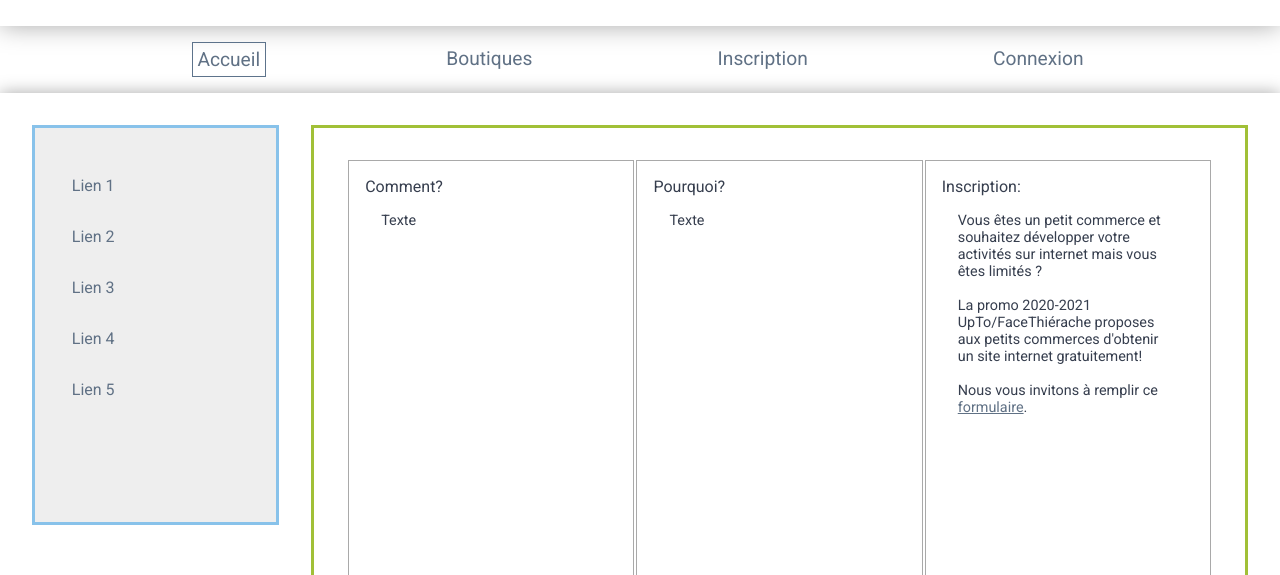
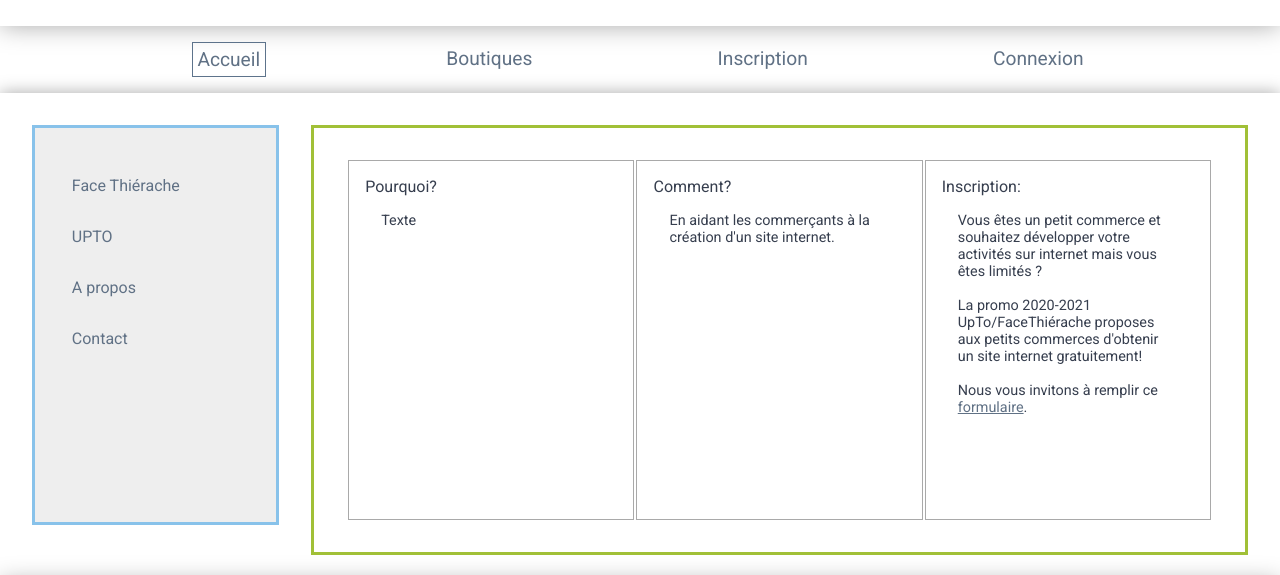
Before and after one commit to ShyroVO/Idee-Site-Fourmies-Commerces, a plain HTML site: page index.html in a window 1280 px wide. Shown: the part 134-709 px from the top of the page. Drawn offline with Linux system fonts and the light colour scheme.

Commit message:
Ajout page contact

```diff
--- a/index.html
+++ b/index.html
@@ -37,19 +37,16 @@
                 <div class="contenuesA">
                     <aside>
                         <div>
-                            <a href="#" title="Lien 1">Lien 1</a>
+                            <a href="#" title="Face Thiérache">Face Thiérache</a>
                         </div>
                         <div>
-                            <a href="#" title="Lien 2">Lien 2</a>
+                            <a href="#" title="UPTO">UPTO</a>
                         </div>
                         <div>
-                            <a href="#" title="Lien 3">Lien 3</a>
+                            <a href="#" title="A propos">A propos</a>
                         </div>
                         <div>
-                            <a href="#" title="Lien 4">Lien 4</a>
-                        </div>
-                        <div>
-                            <a href="#" title="Lien 5">Lien 5</a>
+                            <a href="Contacts.html" title="Contact">Contact</a>
                         </div>
                     </aside>
                 </div>
@@ -57,15 +54,15 @@
                     <section class="sectionB">
                         <div class="articles">
                             <article>
-                                Comment?
+                                Pourquoi?
                                 <p>
                                     Texte
                                 </p>
                             </article>
                             <article>
-                                Pourquoi?
+                                Comment?
                                 <p>
-                                    Texte
+                                    En aidant les commerçants à la création d'un site internet.
                                 </p>
                             </article>
                             <article>
@@ -86,7 +83,7 @@
             <a href="#" title="UPTO"><img src="Images/Logo_UP_TO2.png" alt="UPTO"></a>
             <a href="#" title="Face Thiérache"><img src="Images/image002.png" alt="Face Thiérache"></a>
             <a href="#" title="A propos">A propos</a>
-            <a href="#" title="Contact">Contacts</a>
+            <a href="Contacts.html" title="Contact">Contacts</a>
         </footer>
 
     </div>
--- a/style inscription.css
+++ b/style inscription.css
@@ -1,48 +1,26 @@
 /* Corps  */
 .contenuesB {
     width: 100%;
-    border: solid #A1C037 0.2rem;
-    padding: 2rem;
-    margin: 0 2rem;
-}
-
-.sectionB {
-    height: 34.5rem;
-}
-
-.articles {
-    width: 100%;
-    display: flex;
-    flex-direction: row;
-    justify-content: space-evenly;
 }
 
 .articles article {
     width: 100%;
-    border: solid darkgray 1px;
-    height: 34.5rem;
-    padding: 1rem;
 }
 
-.articles article p {
-    padding: 1rem;
-    font-size: 0.9rem;
-}
-
-.contenuesGeneral {
-    padding: 2rem 0;
+ul {
+    color: #607185;
 }
 
 /* Formulaire */
 form {
     width: 100%;
-    height: 100%;
     display: flex;
     flex-direction: column;
+    font-size: 0.9rem;
 }
 
 form, label {
-    margin: 1rem;
+    margin: 0.5rem;
 }
 
 input, label select {
@@ -84,7 +62,7 @@ input, label select {
     border-radius: 20px;
     color: #363e4e;
     background: #EEEEEE;
-    padding: 0.5rem;
+    padding: 0.4rem;
 }
 .infosMessage button:hover {
      border: solid #363e4e 1px;
--- a/style.css
+++ b/style.css
@@ -110,6 +110,12 @@ nav a:hover {
     padding: 1rem 0;
 }
 
+.contenuesA aside {
+    display: flex;
+    flex-direction: column;
+    justify-content: space-around;
+}
+
 .contenuesB {
     width: 100%;
     border: solid #A1C037 0.2rem;
@@ -117,7 +123,7 @@ nav a:hover {
 }
 
 .sectionB {
-    height: 34.5rem;
+    height: 100%;
 }
 
 .articles {
@@ -130,7 +136,7 @@ nav a:hover {
 .articles article {
     width: 33%;
     border: solid darkgray 1px;
-    height: 34.5rem;
+    min-height: 22.5rem;
     padding: 1rem;
 }
 
@@ -226,6 +232,7 @@ footer img, footer a {
 
     .articles article {
         width: 100%;
+        min-height: unset;
         height: 100%;
     }
 
```
Also changed, not shown: Contacts.html (added, +69 -0 lines), Inscription.html (+4 -1 lines).
